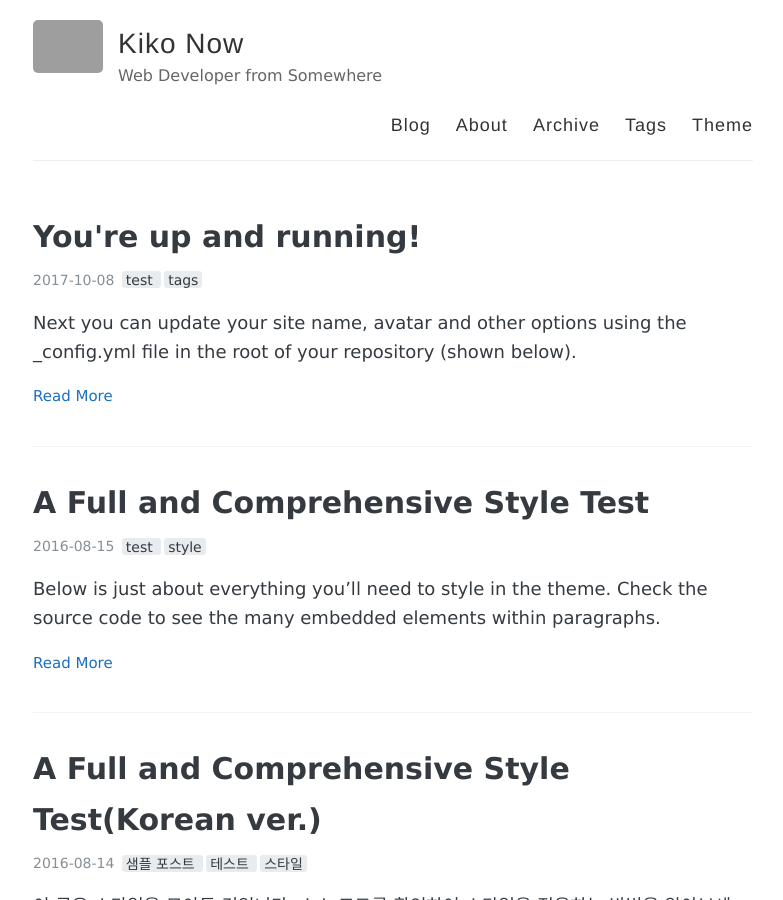
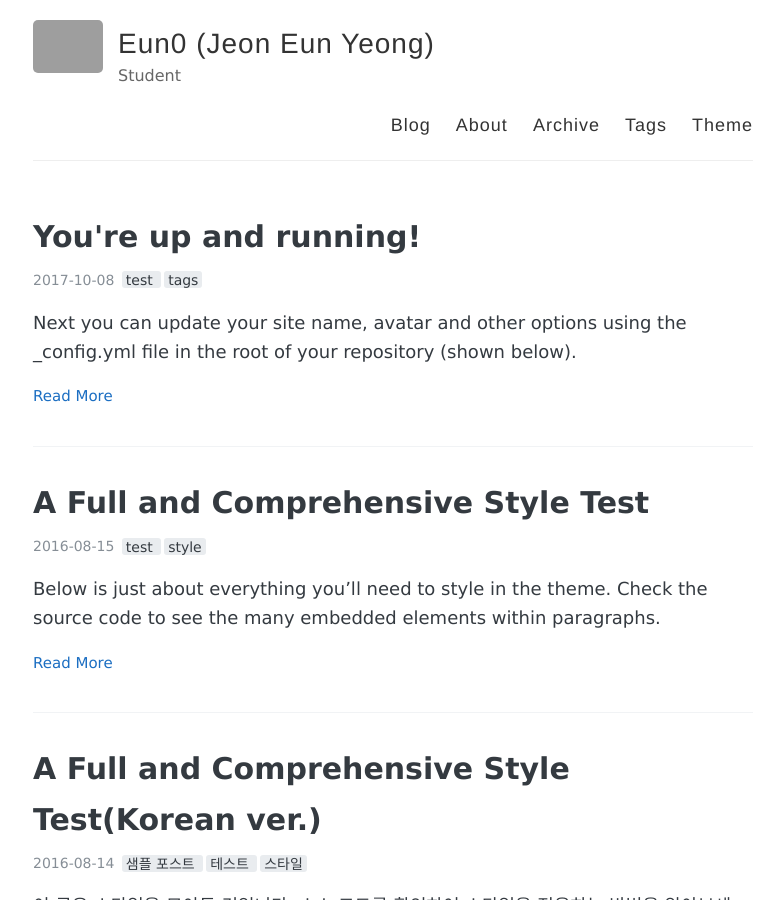
Before and after one commit to Eun0/Eun0.github.io, a Jekyll site: the page built from index.html, in a window 1280 px wide and 900 px high. Shown: the whole window, without its empty margins (247-1030 px from the left). Built offline with Jekyll 4.4.1, drawn with Linux system fonts in a browser that asks for light colours; the list of posts is cut into pages by our own code; grey boxes are pictures that could not be loaded.

Commit message:
Update _config.yml

```diff
--- a/_config.yml
+++ b/_config.yml
@@ -3,17 +3,16 @@
 #
 
 # Name of your site (displayed in the header)
-name: Kiko Now
+name: Eun0 (Jeon Eun Yeong)
 
 # Short bio or description (displayed in the header)
-description: Web Developer from Somewhere
+description: Student
 
-#
 # Flags below are optional
 #
 
 # URL of your avatar or profile pic (you could use your GitHub profile pic)
-avatar: https://raw.githubusercontent.com/barryclark/jekyll-now/master/images/jekyll-logo.png
+avatar: https://github.com/account
 
 
 # Tabs in header. There are 'Blog', 'About', 'Archive', 'Tags'
```
